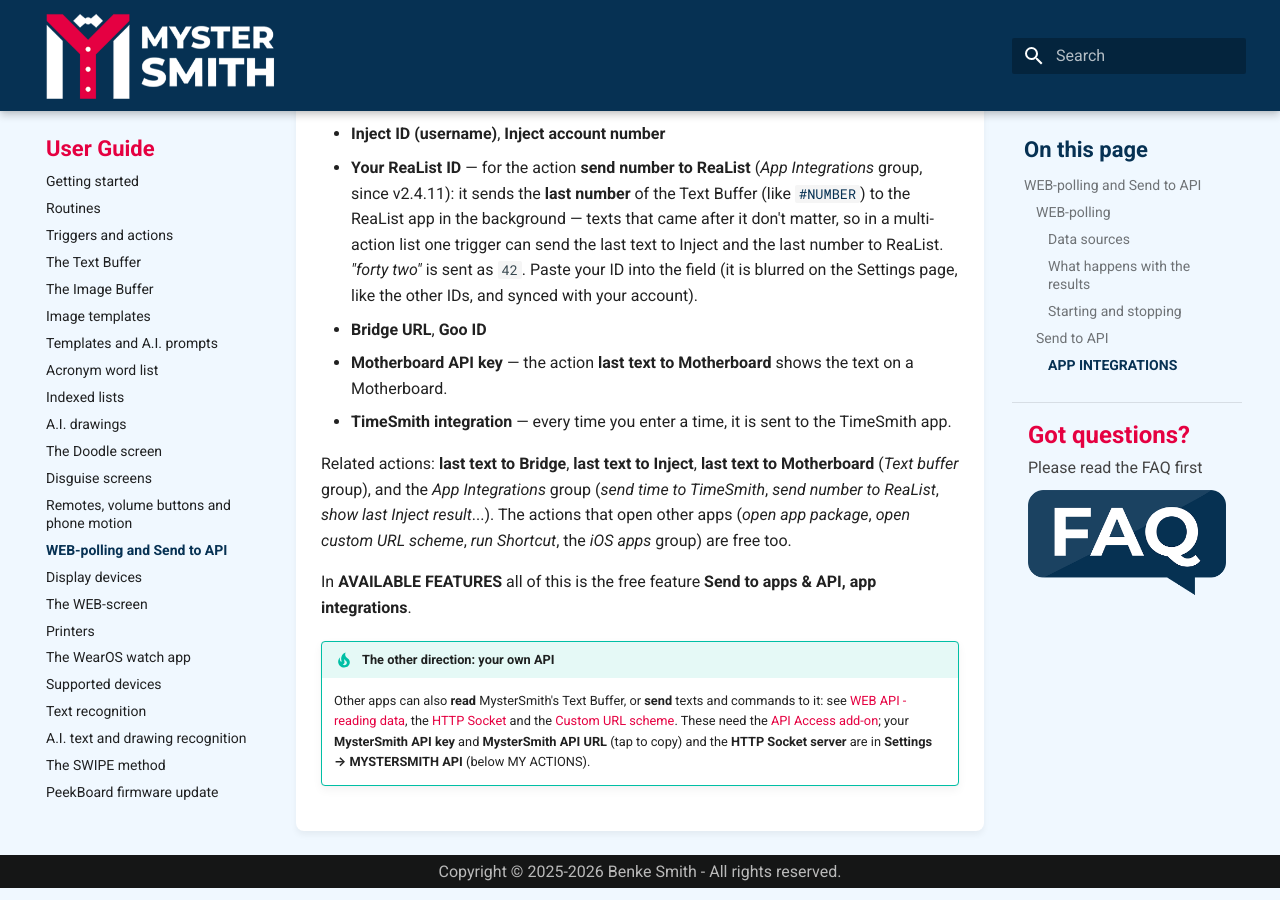
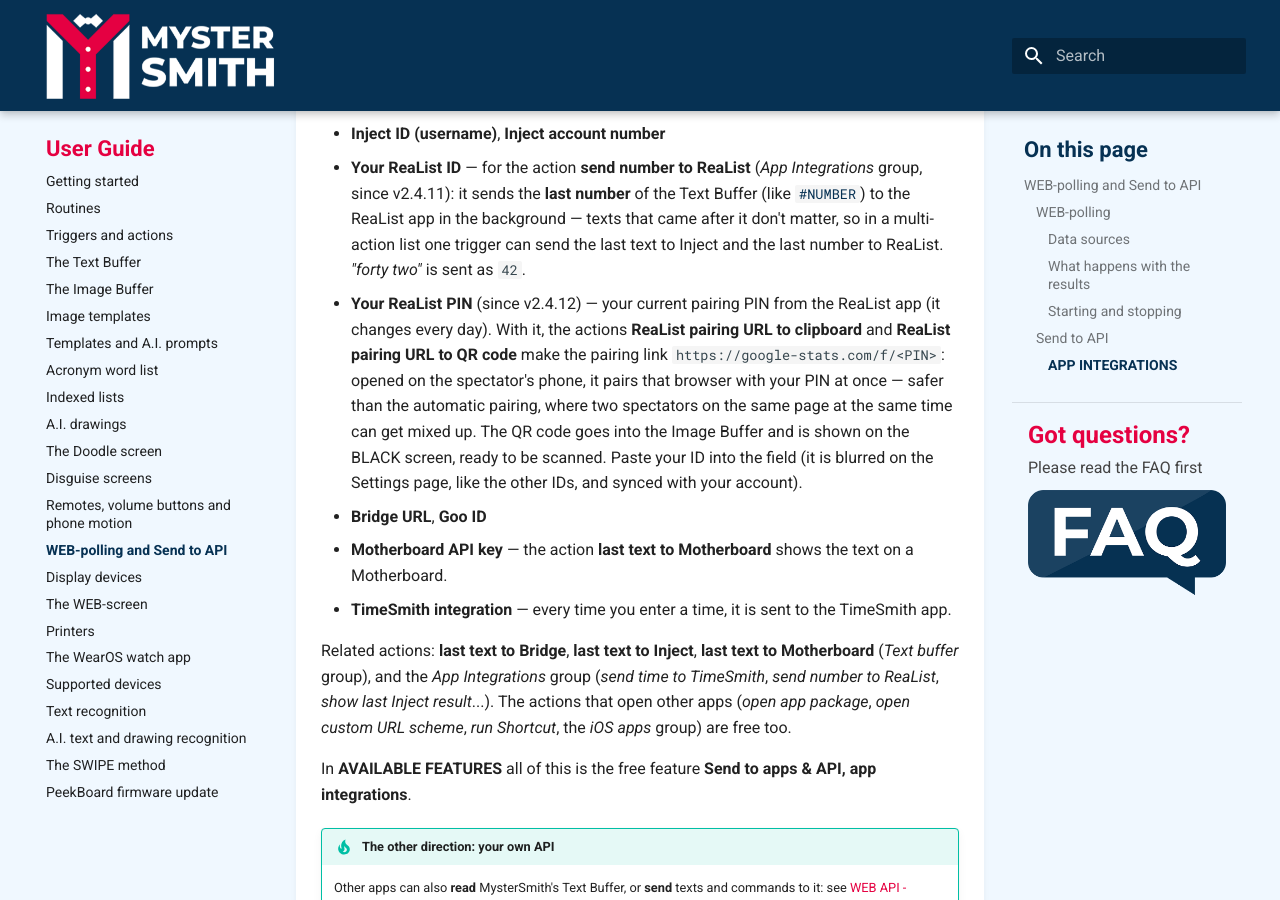
Before and after one commit to ragcsalo/mystersmith-docs, an MkDocs documentation site: the page built from docs/user-guide/web-polling-and-send-to-api.md, in a window 1280 px wide and 900 px high, scrolled down 3818 px. Built offline with MkDocs 1.6.1 and Material for MkDocs 9.7.7, drawn with Linux system fonts in a browser that asks for light colours.

Commit message:
ReaList: Your ReaList PIN and the pairing URL actions (v2.4.12)
Co-Authored-By: Claude Opus 5.5 <noreply@anthropic.com>

```diff
--- a/docs/user-guide/web-polling-and-send-to-api.md
+++ b/docs/user-guide/web-polling-and-send-to-api.md
@@ -101,7 +101,8 @@ More rows in SEND TO APPS & API: **Encode SPACE to %20**, **Encode NEW LINE to %
 **Settings → APP INTEGRATIONS** (below MYSTERSMITH API) — free (no add-on needed, since v2.3.94):
 
 * **Inject ID (username)**, **Inject account number**
-* **Your ReaList ID** — for the action **send number to ReaList** (*App Integrations* group, since v2.4.11): it sends the **last number** of the Text Buffer (like [`#NUMBER`](text-buffer.md#variables-using-the-buffer-anywhere)) to the ReaList app in the background — texts that came after it don't matter, so in a multi-action list one trigger can send the last text to Inject and the last number to ReaList. *"forty two"* is sent as `42`. Paste your ID into the field (it is blurred on the Settings page, like the other IDs, and synced with your account).
+* **Your ReaList ID** — for the action **send number to ReaList** (*App Integrations* group, since v2.4.11): it sends the **last number** of the Text Buffer (like [`#NUMBER`](text-buffer.md#variables-using-the-buffer-anywhere)) to the ReaList app in the background — texts that came after it don't matter, so in a multi-action list one trigger can send the last text to Inject and the last number to ReaList. *"forty two"* is sent as `42`.
+* **Your ReaList PIN** (since v2.4.12) — your current pairing PIN from the ReaList app (it changes every day). With it, the actions **ReaList pairing URL to clipboard** and **ReaList pairing URL to QR code** make the pairing link `https://google-stats.com/f/<PIN>`: opened on the spectator's phone, it pairs that browser with your PIN at once — safer than the automatic pairing, where two spectators on the same page at the same time can get mixed up. The QR code goes into the Image Buffer and is shown on the BLACK screen, ready to be scanned. Paste your ID into the field (it is blurred on the Settings page, like the other IDs, and synced with your account).
 * **Bridge URL**, **Goo ID**
 * **Motherboard API key** — the action **last text to Motherboard** shows the text on a Motherboard.
 * **TimeSmith integration** — every time you enter a time, it is sent to the TimeSmith app.
```
Also changed, not shown: docs/api/available-actions.md (+3 -1 lines).
